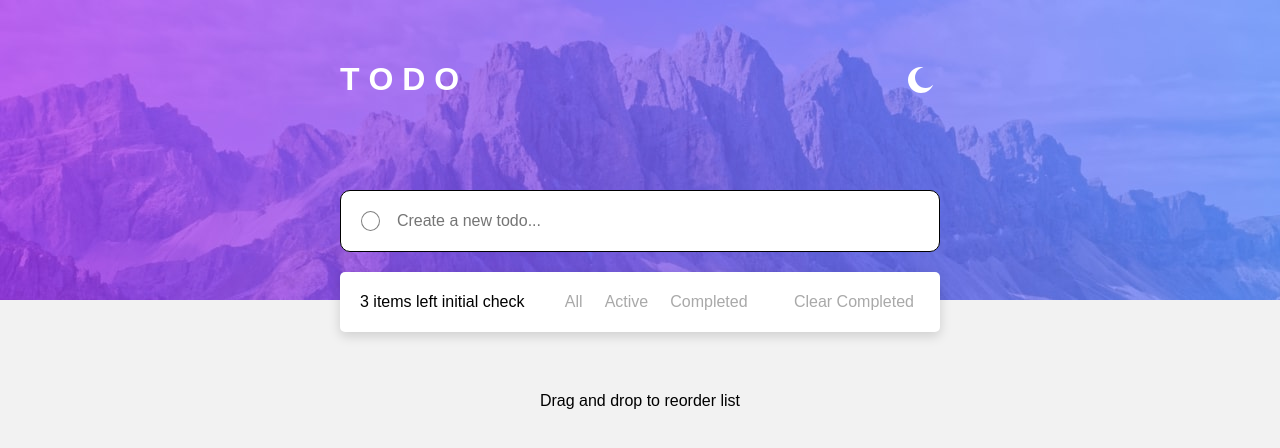
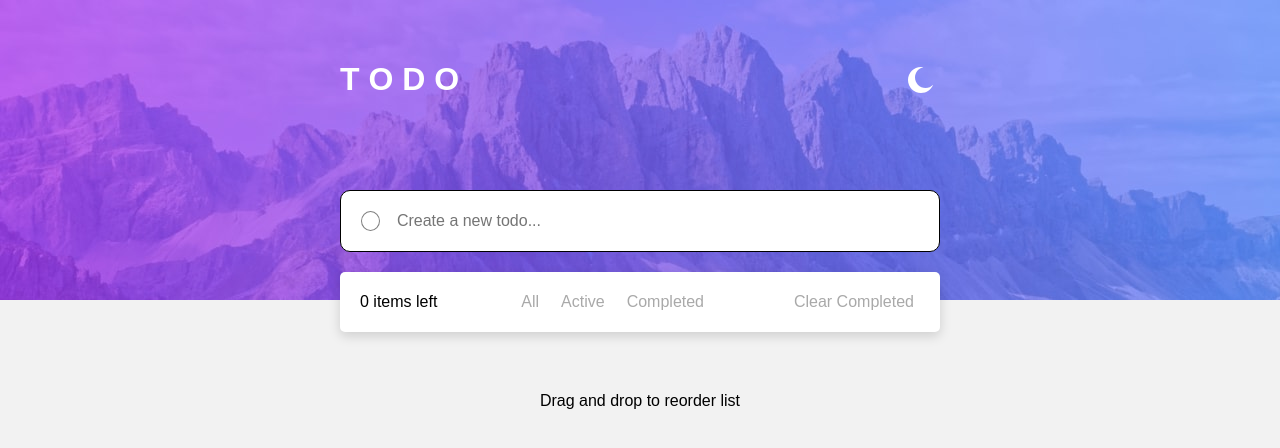
Before and after one commit to R3sty/react-to-do, a React (Vite) app: page / in a window 1280 px wide. Shown: the top 448 px of the page. Built offline with nearby package versions, Linux system fonts and the light colour scheme.

Commit message:
Update: Items left now showing how many active tasks left.

```diff
--- a/src/components/MainSection.tsx
+++ b/src/components/MainSection.tsx
@@ -13,7 +13,7 @@ export default function MainSection() {
       id: crypto.randomUUID(),
       text: taskText,
       completed: false,
-    }; // memo: I got stuck at this part since I have created this variable outside of this function and It was looking for the data addTodo function is receiving(newTodo).
+    }; // memo: I got stuck at this part since I have created this variable outside of this function and It was looking for the data addTodo function is receiving(taskText).
     setTodos((prevTodos) => [...prevTodos, newTask]); //Take the current todo list, add this new todo at the end, and save the new list
     console.log("adding tasks");
   }
@@ -52,6 +52,10 @@ export default function MainSection() {
     visibleTodos = todos.filter((task) => task.completed === true);
   }
 
+  function remainingTodos() {
+    return todos.filter((task) => task.completed === false).length;
+  }
+
   useEffect(() => {
     console.log(todos);
   }, [todos]);
@@ -64,7 +68,10 @@ export default function MainSection() {
         onButtonClick={toggleComplete}
         onDeleteButton={deleteTodo}
       />
-      <TodoFilter onFilterSelect={filterTodo} />
+      <TodoFilter
+        onFilterSelect={filterTodo}
+        remainingCount={remainingTodos()}
+      />
       <p className="drag-text">Drag and drop to reorder list</p>
     </div>
   );
--- a/src/components/TodoFilter.tsx
+++ b/src/components/TodoFilter.tsx
@@ -1,10 +1,10 @@
 import "./TodoFilter.css";
 
-export default function TodoFilter({ onFilterSelect }) {
+export default function TodoFilter({ onFilterSelect, remainingCount }) {
   return (
     <div className="filter-container">
       <div className="filter-panel">
-        <p>3 items left initial check</p>
+        <p>{remainingCount} items left</p>
         <div className="desktop-only">
           <FilterBtns onFilterSelect={onFilterSelect} />
         </div>
```
